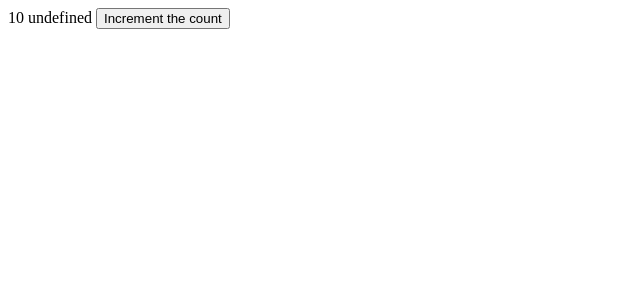
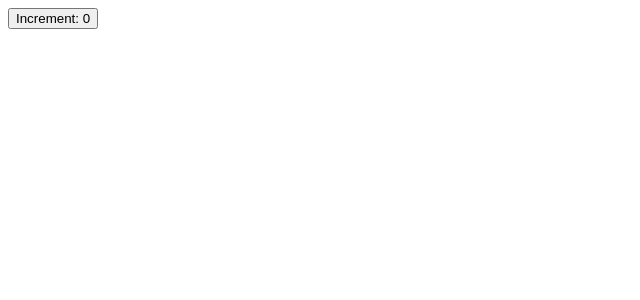
Before and after one commit to metonym/template, a Svelte app: page / in a window 1280 px wide. Shown: the top 300 px of the page, without its empty margins (0-640 px from the left). Built offline with nearby package versions, Linux system fonts and the light colour scheme.

Commit message:
chore: simplify template

```diff
--- a/index.html
+++ b/index.html
@@ -2,8 +2,7 @@
 <html lang="en">
   <head>
     <meta charset="utf-8" />
-    <meta name="viewport" content="width=device-width, initial-scale=1.0" />
-    <title>vite-svelte</title>
+    <meta name="viewport" content="width=device-width, initial-scale=1" />
   </head>
   <body>
     <script type="module">
--- a/package.json
+++ b/package.json
@@ -1,5 +1,4 @@
 {
-  "version": "0.0.1",
   "private": true,
   "scripts": {
     "dev": "vite",
@@ -9,7 +8,6 @@
   "devDependencies": {
     "@sveltejs/vite-plugin-svelte": "1.0.1",
     "svelte": "^3.49.0",
-    "vite": "^3.0.0",
-    "vite-plugin-gh-pages": "^0.3.0"
+    "vite": "^3.0.0"
   }
 }
--- a/src/App.svelte
+++ b/src/App.svelte
@@ -1,12 +1,5 @@
 <script>
-  import Button from "./Button.svelte";
-
-  let version = process.env.VERSION;
-  let count = 10;
+  let count = 0;
 </script>
 
-{count}
-
-{version}
-
-<Button bind:count>Increment the count</Button>
+<button on:click={() => count++}>Increment: {count}</button>
--- a/src/Button.svelte
+++ /dev/null
@@ -1,12 +0,0 @@
-<script>
-  export let count = 0;
-</script>
-
-<button
-  type="button"
-  on:click={() => {
-    count++;
-  }}
->
-  <slot />
-</button>
--- a/vite.config.js
+++ b/vite.config.js
@@ -1,24 +1,6 @@
-import pkg from "./package.json";
 import { svelte } from "@sveltejs/vite-plugin-svelte";
-import { defineConfig } from "vite";
-import { ghPages } from "vite-plugin-gh-pages";
 
-export default defineConfig({
-  plugins: [
-    svelte({
-      preprocess: [
-        {
-          script: ({ content }) => {
-            return {
-              code: content.replace(
-                /process.env.VERSION/g,
-                JSON.stringify(pkg.version)
-              ),
-            };
-          },
-        },
-      ],
-    }),
-    ghPages(),
-  ],
-});
+/** @type {import('vite').UserConfig} */
+export default {
+  plugins: [svelte()],
+};
```
Also changed, not shown: 1 other file (tests, documents, lock files or other folders).
